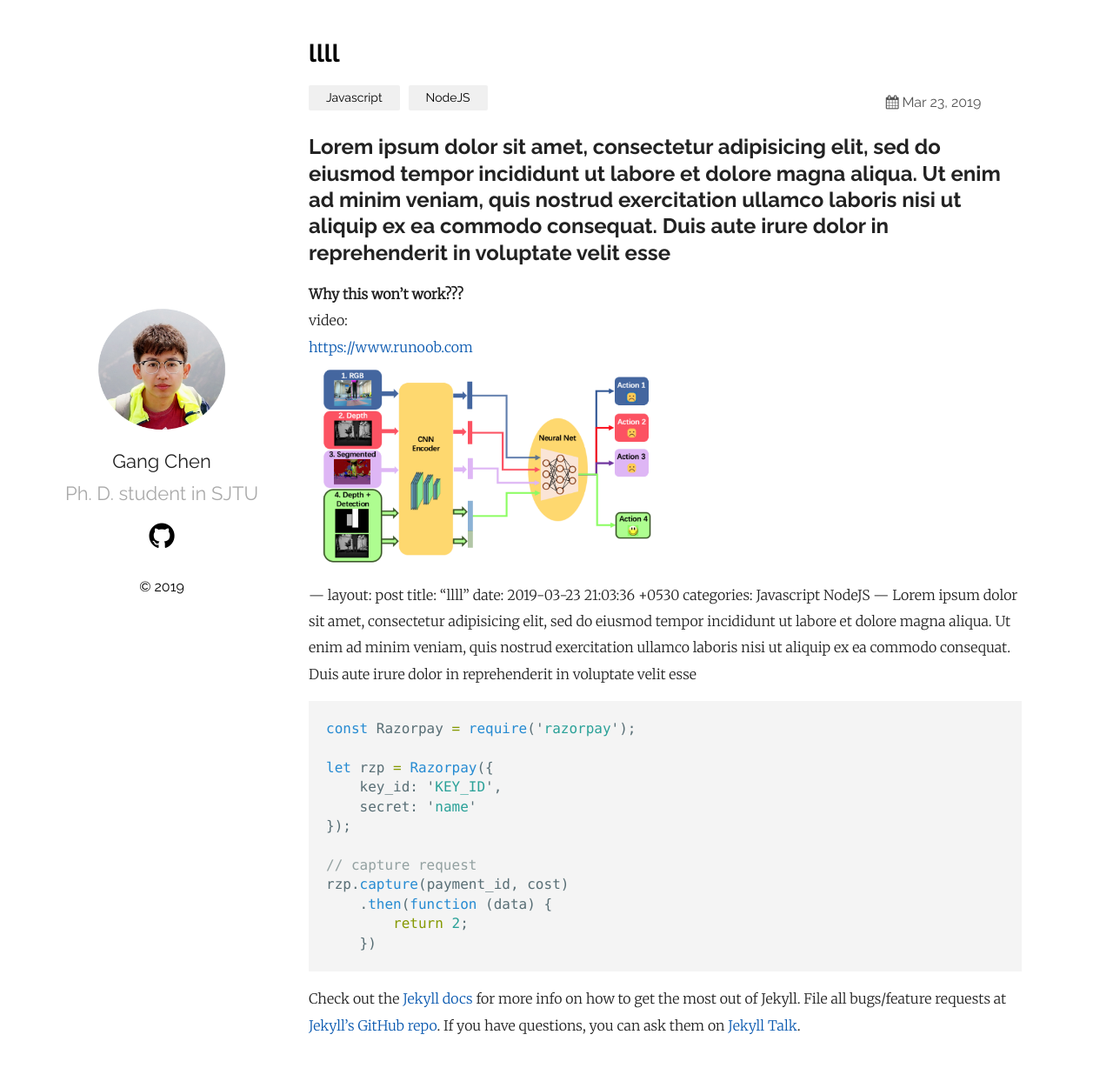
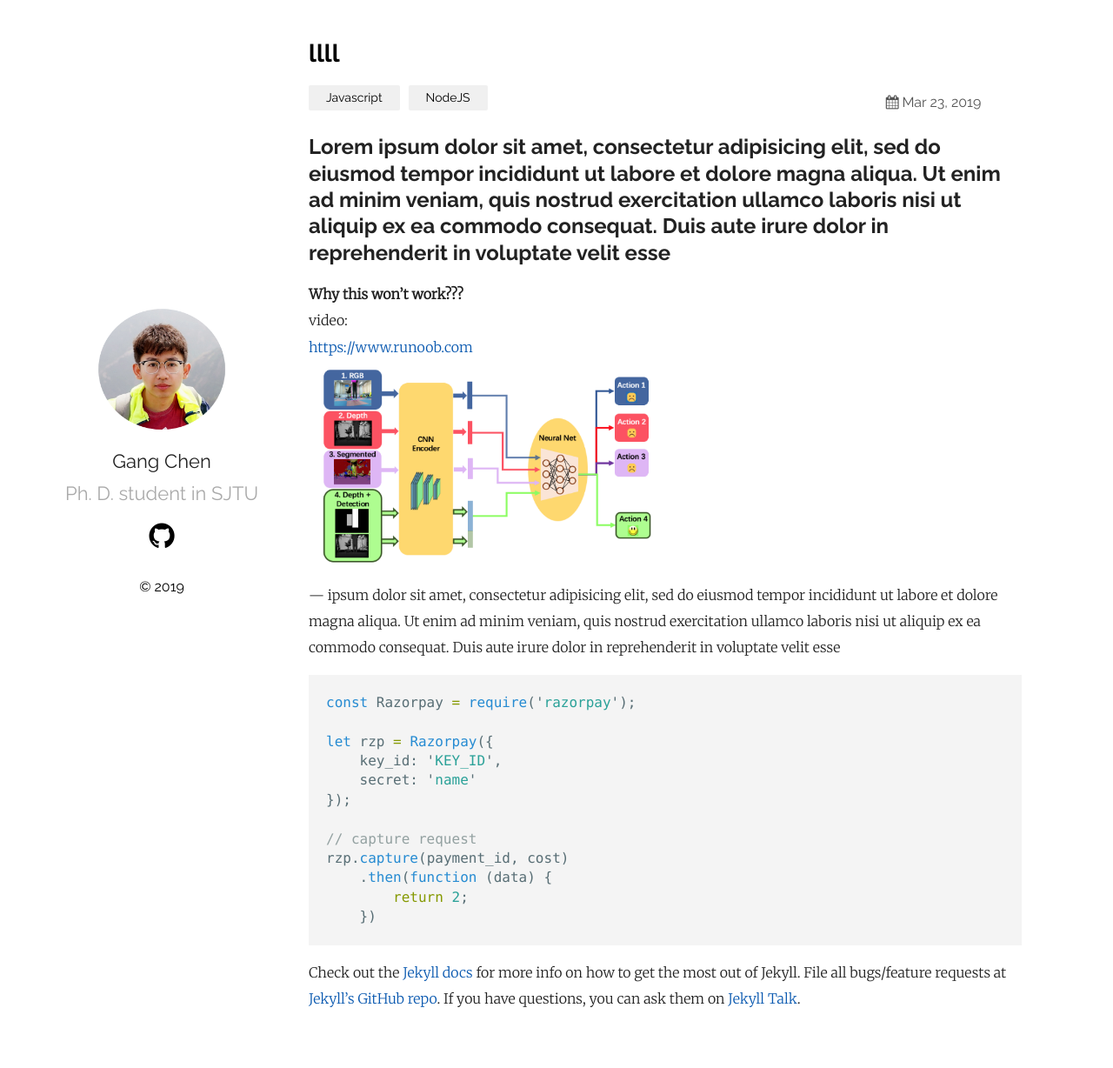
Before and after one commit to g-ch/g-ch.github.io, a Jekyll site: the page built from _posts/2019-03-23-welcome-to-jekyll.markdown, in a window 1280 px wide and 1239 px high. Shown: the top 1228 px of the window at 87% size. Built offline with Jekyll 4.4.1, drawn with Linux system fonts in a browser that asks for light colours.

````diff
--- a/_posts/2019-03-23-welcome-to-jekyll.markdown
+++ b/_posts/2019-03-23-welcome-to-jekyll.markdown
@@ -11,12 +11,7 @@ video:
 <https://www.runoob.com>
 <img src="/assets/semantic.png" width="50%">
 ---
-layout: post
-title:  "llll"
-date:   2019-03-23 21:03:36 +0530
-categories: Javascript NodeJS
----
-Lorem ipsum dolor sit amet, consectetur adipisicing elit, sed do eiusmod tempor incididunt ut labore et dolore magna aliqua. Ut enim ad minim veniam, quis nostrud exercitation ullamco laboris nisi ut aliquip ex ea commodo consequat. Duis aute irure dolor in reprehenderit in voluptate velit esse
+ipsum dolor sit amet, consectetur adipisicing elit, sed do eiusmod tempor incididunt ut labore et dolore magna aliqua. Ut enim ad minim veniam, quis nostrud exercitation ullamco laboris nisi ut aliquip ex ea commodo consequat. Duis aute irure dolor in reprehenderit in voluptate velit esse
 
 
 ```javascript
````
Also changed, not shown: _posts/test1.markdown (+5 -6 lines).
